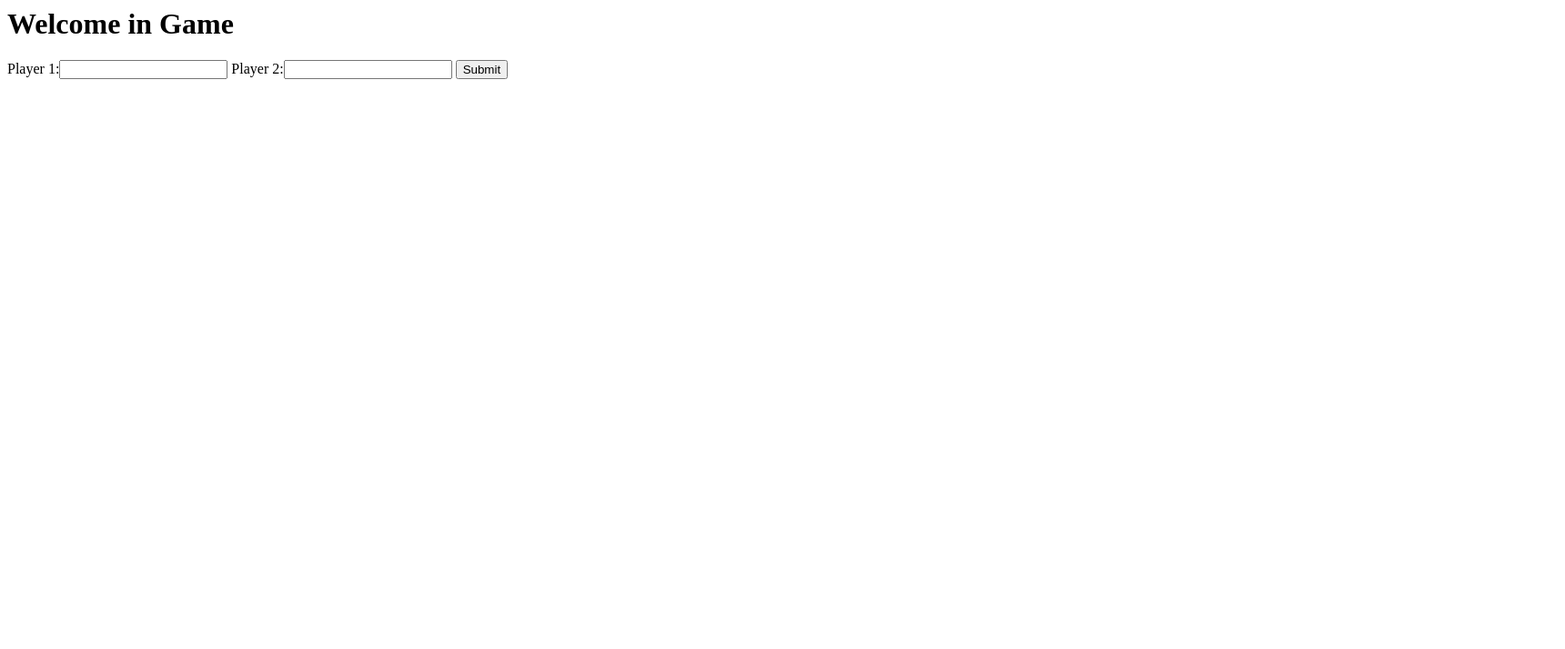
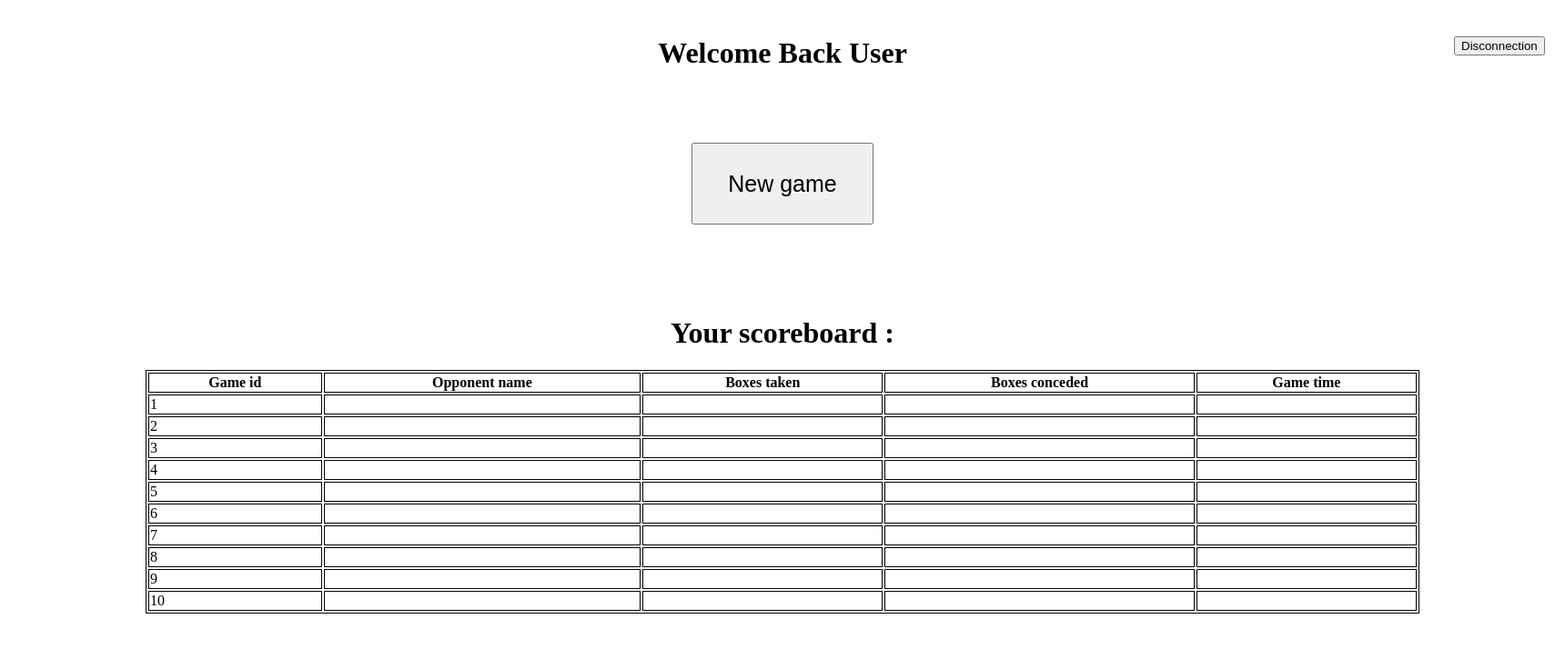
Before and after one commit to GattaFurn/ProjetIA, a Django app: page /game/ in a window 1720 px wide. Shown: the top 714 px of the page at 91% size. Run offline with Django 3.2, Linux system fonts and the light colour scheme.

Commit message:
Update index.html

```diff
--- a/game/templates/game/index.html
+++ b/game/templates/game/index.html
@@ -1,3 +1,4 @@
+<!--
 {% load static %}
 
 <html>
@@ -11,3 +12,144 @@
   </form>
   </body>
 </html>
+-->
+
+<!DOCTYPE html>
+<html>
+<head>
+	<title>Your profile</title>
+	<meta charset="utf-8">
+	<style type="text/css">
+		#profile_title{
+			text-align: center;
+			margin-top: 40px;
+			margin-bottom: 80px;
+
+		}
+		table{
+			border : 1px solid black;
+		}
+		tr, td, th{
+			border: 1px solid black;
+		}
+		#scoreboard{
+			margin-top: 80px;
+			width: 1400px;
+			display: flex;
+			flex-direction: column;
+			margin-left: auto;
+			margin-right: auto;
+		}
+		#scoreboard_title{
+			text-align: center;
+		}
+		#disconnection{
+			position: absolute;
+			margin-top: 0px;
+			margin-left: 1590px;
+		}
+		#new_game_button{
+			width: 200px;
+			height: 90px;
+			font-size: 25px;
+			margin: 0px auto;
+		}
+		#new_game_div{
+			display: flex;
+		}
+	</style>
+</head>
+<body>
+	<button id="disconnection">Disconnection</button>
+	<div id="profile_title">
+		<h1>Welcome Back User</h1>
+
+	</div>
+	<div id="new_game_div">
+		<button id="new_game_button">New game</button>
+	</div>
+	<div id="scoreboard">
+		<h1 id="scoreboard_title">Your scoreboard :</h1>
+		<table>
+			<tr>
+				<th>Game id</th>
+				<th>Opponent name</th>
+				<th>Boxes taken</th>
+				<th>Boxes conceded</th>
+				<th>Game time</th>
+			</tr>
+			<tr>
+				<td>1</td>
+				<td></td>
+				<td></td>
+				<td></td>
+				<td></td>
+			</tr>
+			<tr>
+				<td>2</td>
+				<td></td>
+				<td></td>
+				<td></td>
+				<td></td>
+			</tr>
+			<tr>
+				<td>3</td>
+				<td></td>
+				<td></td>
+				<td></td>
+				<td></td>
+			</tr>
+			<tr>
+				<td>4</td>
+				<td></td>
+				<td></td>
+				<td></td>
+				<td></td>
+			</tr>
+			<tr>
+				<td>5</td>
+				<td></td>
+				<td></td>
+				<td></td>
+				<td></td>
+			</tr>
+			<tr>
+				<td>6</td>
+				<td></td>
+				<td></td>
+				<td></td>
+				<td></td>
+			</tr>
+			<tr>
+				<td>7</td>
+				<td></td>
+				<td></td>
+				<td></td>
+				<td></td>
+			</tr>
+			<tr>
+				<td>8</td>
+				<td></td>
+				<td></td>
+				<td></td>
+				<td></td>
+			</tr>
+			<tr>
+				<td>9</td>
+				<td></td>
+				<td></td>
+				<td></td>
+				<td></td>
+			</tr>
+			<tr>
+				<td>10</td>
+				<td></td>
+				<td></td>
+				<td></td>
+				<td></td>
+			</tr>
+		</table>
+	</div>
+
+</body>
+</html>
```
